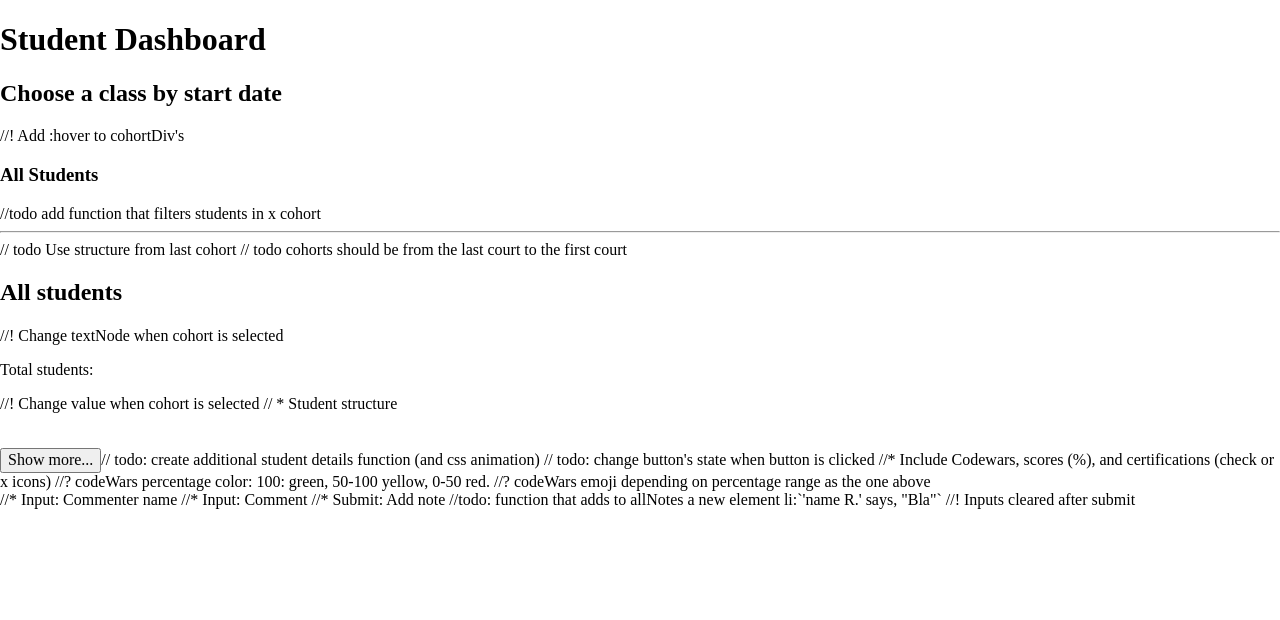
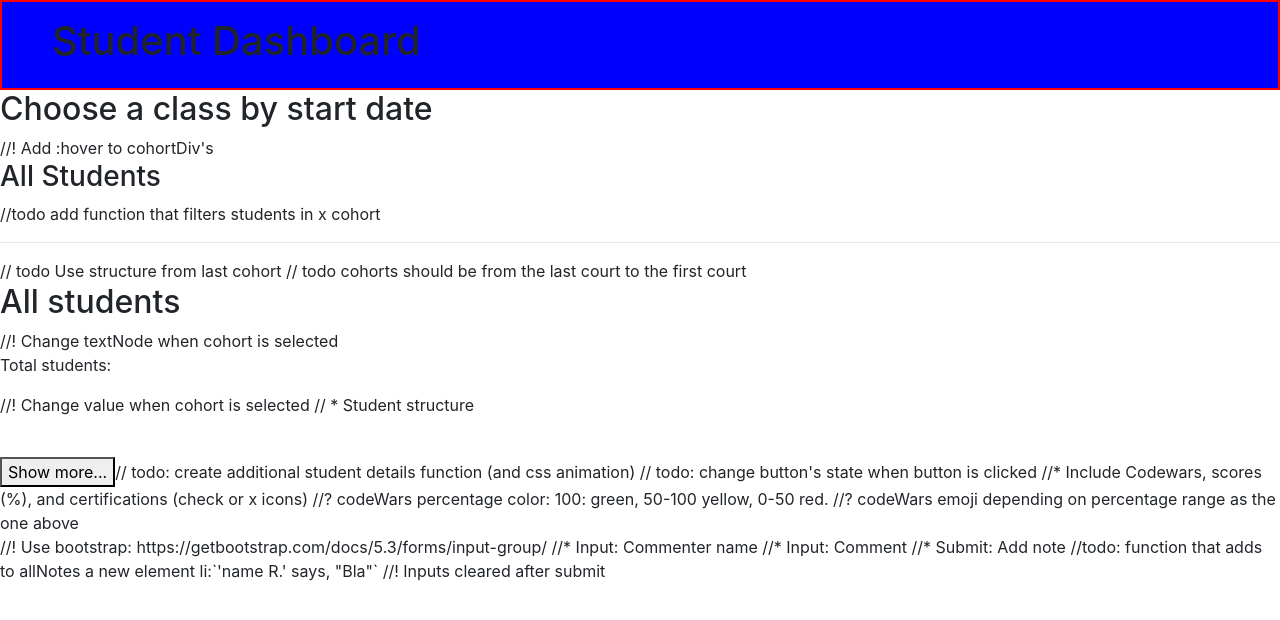
Before and after one commit to yanakolajara/project-student-dashboard, a React (Create React App) app: page / in a window 1280 px wide. Shown: the top 620 px of the page. Built offline with nearby package versions, Linux system fonts and the light colour scheme.

Commit message:
bootstrap added

```diff
--- a/public/index.html
+++ b/public/index.html
@@ -17,7 +17,7 @@
       crossorigin="anonymous"
       referrerpolicy="no-referrer"
     />
-
+    <link rel="stylesheet" href="https://cdn.jsdelivr.net/npm/bootstrap@4.3.1/dist/css/bootstrap.min.css" integrity="sha384-ggOyR0iXCbMQv3Xipma34MD+dH/1fQ784/j6cY/iJTQUOhcWr7x9JvoRxT2MZw1T" crossorigin="anonymous">
     <!--
       manifest.json provides metadata used when your web app is installed on a
       user's mobile device or desktop. See https://developers.google.com/web/fundamentals/web-app-manifest/
--- a/src/App.js
+++ b/src/App.js
@@ -4,7 +4,9 @@ import {cohorts} from './helper.js'
 function App() {
   return (
     <div>
-      <h1>Student Dashboard</h1>
+      <header>
+        <h1>Student Dashboard</h1>
+      </header>
 
       <aside class="cohorts">
         <h2>Choose a class by start date</h2>
@@ -42,6 +44,7 @@ function App() {
       </main>
       <asside class="notes">
         <form>
+          //! Use bootstrap: https://getbootstrap.com/docs/5.3/forms/input-group/
           //* Input: Commenter name
           //* Input: Comment
           //* Submit: Add note
--- a/src/index.css
+++ b/src/index.css
@@ -0,0 +1,12 @@
+header{
+    height: 90px;
+    font-size: 2em;
+    border: 2px solid red;
+    padding-left: 50px;
+    padding-top: 15px;
+    background: blue;
+}
+
+header h1{
+    margin: 0px;
+}
```
